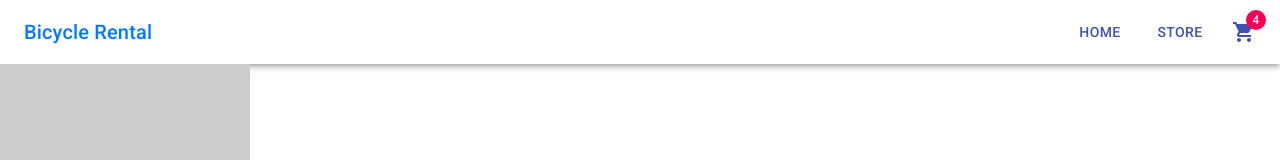
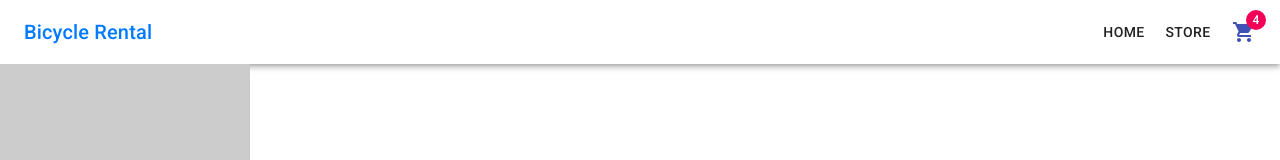
Before and after one commit to wvazquez/bicycle-checkout, a React (Create React App) app in the folder react-project/: page /bicycles/1 in a window 1280 px wide. Shown: the top 160 px of the page. Built offline with nearby package versions, Linux system fonts and the light colour scheme.

Commit message:
Fixes navigation menu.

```diff
--- a/react-project/src/components/Navigation/index.js
+++ b/react-project/src/components/Navigation/index.js
@@ -1,233 +1,124 @@
-// import React from 'react';
-
-// const Navigation = ()=>(
-//     <nav className="navbar navbar-expand-lg px-4">
-//       <a className="navbar-brand" href="#">Bicycle Rental</a>
-//       <button className="navbar-toggler" type="button" data-toggle="collapse" data-target="#myNav">
-//         <span className="toggler-icon"><i className="fas fa-bars"></i></span>
-//       </button>
-//       <div className="collapse navbar-collapse" id="myNav">
-//         <ul className="navbar-nav mx-auto text-capitalize">
-//           <li className="nav-item active">
-//             <a className="nav-link" href="#">home</a>
-//           </li>
-//           <li className="nav-item">
-//             <a className="nav-link " href="#">about</a>
-//           </li>
-//           <li className="nav-item">
-//             <a className="nav-link" href="#">store</a>
-//           </li>
-//         </ul>
-//         <div className="nav-info-items d-none d-lg-flex ">
-//           <div className="nav-info align-items-center d-flex justify-content-between mx-lg-5">
-//             <span className="info-icon mx-lg-3"><i className="fas fa-phone"></i></span>
-//             <p className="mb-0">+ 123 456 789</p>
-//           </div>
-
-//           <div id="cart-info" className="nav-info align-items-center cart-info d-flex justify-content-between mx-lg-5">
-//             <span className="cart-info__icon mr-lg-3"><i className="fas fa-shopping-cart"></i></span>
-//             <p className="mb-0 text-capitalize"><span id="item-count">2 </span> items - $<span className="item-total">10.49</span></p>
-//           </div>
-//         </div>
-//       </div>
-//     </nav>
-// );
-
-// export default Navigation;
-
-import React from 'react';
-import { fade, makeStyles } from '@material-ui/core/styles';
+import React, {Component} from 'react';
 import AppBar from '@material-ui/core/AppBar';
 import Toolbar from '@material-ui/core/Toolbar';
 import IconButton from '@material-ui/core/IconButton';
 import Typography from '@material-ui/core/Typography';
-import InputBase from '@material-ui/core/InputBase';
 import Badge from '@material-ui/core/Badge';
 import MenuItem from '@material-ui/core/MenuItem';
 import Menu from '@material-ui/core/Menu';
 import MenuIcon from '@material-ui/icons/Menu';
-import SearchIcon from '@material-ui/icons/Search';
-import AccountCircle from '@material-ui/icons/AccountCircle';
 import ShoppingCart from '@material-ui/icons/ShoppingCart';
-import NotificationsIcon from '@material-ui/icons/Notifications';
-import MoreIcon from '@material-ui/icons/MoreVert';
 import Button from '@material-ui/core/Button';
 
 
 import {Link} from 'react-router-dom';
 
-const useStyles = makeStyles(theme => ({
-appbar:{
-    backgroundColor: 'white'
-},
-title:{
-    color: "#007bff"
-},
-  grow: {
-    flexGrow: 1,
-  },
-  menuButton: {
-    marginRight: theme.spacing(2),
-  },
-  button: {
-    margin: theme.spacing(1),
-  },
-  input: {
-    display: 'none',
-  },
+import './style.css';
 
-  inputRoot: {
-    color: 'inherit',
-  },
-  inputInput: {
-    padding: theme.spacing(1, 1, 1, 7),
-    transition: theme.transitions.create('width'),
-    width: '100%',
-    [theme.breakpoints.up('md')]: {
-      width: 200,
-    },
-  },
-  sectionDesktop: {
-    display: 'none',
-    [theme.breakpoints.up('md')]: {
-      display: 'flex',
-    },
-  },
-  sectionMobile: {
-    display: 'flex',
-    [theme.breakpoints.up('md')]: {
-      display: 'none',
-    },
-  },
-}));
 
-export default function Navigation() {
-  const classes = useStyles();
-  const [anchorEl, setAnchorEl] = React.useState(null);
-  const [mobileMoreAnchorEl, setMobileMoreAnchorEl] = React.useState(null);
 
-  const isMenuOpen = Boolean(anchorEl);
-  const isMobileMenuOpen = Boolean(mobileMoreAnchorEl);
+class Navigation extends Component{
+    state = {
+        shoppingCartElement: null,
+        mobileMenuElement: null,
 
-  const handleProfileMenuOpen = event => {
-    setAnchorEl(event.currentTarget);
+        isShoppingCartOpen: false,
+        isMobileMenuOpen: false,
     };
 
-  const handleMobileMenuClose = () => {
-    setMobileMoreAnchorEl(null);
-  };
-
-  const handleMenuClose = () => {
-    setAnchorEl(null);
-    handleMobileMenuClose();
-  };
-
-  const handleMobileMenuOpen = event => {
-    setMobileMoreAnchorEl(event.currentTarget);
-  };
-
-  const menuId = 'primary-search-account-menu';
-  const renderMenu = (
+    renderShoppingCart = ()=> (
         <Menu
-      anchorEl={anchorEl}
+          anchorEl={this.state.shoppingCartElement}
           anchorOrigin={{ vertical: 'top', horizontal: 'right' }}
-      id={menuId}
+          id='shopping-cart'
           keepMounted
           transformOrigin={{ vertical: 'top', horizontal: 'right' }}
-      open={isMenuOpen}
-      onClose={handleMenuClose}
+          open={this.state.isShoppingCartOpen}
+          onClose={this.handleMenuClose}
         >
-      <MenuItem onClick={handleMenuClose}>Profile</MenuItem>
-      <MenuItem onClick={handleMenuClose}>My account</MenuItem>
+          <MenuItem onClick={this.handleMenuClose}>Profile</MenuItem>
+          <MenuItem onClick={this.handleMenuClose}>My account</MenuItem>
         </Menu>
       );
 
-  const mobileMenuId = 'primary-search-account-menu-mobile';
-  const renderMobileMenu = (
+    renderMobileMenu = ()=> (
         <Menu
-      anchorEl={mobileMoreAnchorEl}
+          anchorEl={this.state.mobileMenuElement}
           anchorOrigin={{ vertical: 'top', horizontal: 'right' }}
-      id={mobileMenuId}
+          id='mobile-menu'
           keepMounted
           transformOrigin={{ vertical: 'top', horizontal: 'right' }}
-      open={isMobileMenuOpen}
-      onClose={handleMobileMenuClose}
+          open={this.state.isMobileMenuOpen}
+          onClose={this.handleMenuClose}
         >
-      <MenuItem>
-        <IconButton aria-label="show 4 new mails" color="inherit">
-          <Badge badgeContent={4} color="secondary">
-            <ShoppingCart />
-          </Badge>
-        </IconButton>
-        <p>Messages</p>
-      </MenuItem>
-      <MenuItem>
-        <IconButton aria-label="show 11 new notifications" color="inherit">
-          <Badge badgeContent={11} color="secondary">
-            <NotificationsIcon />
-          </Badge>
-        </IconButton>
-        <p>Notifications</p>
-      </MenuItem>
-      <MenuItem onClick={handleProfileMenuOpen}>
-        <IconButton
-          aria-label="account of current user"
-          aria-controls="primary-search-account-menu"
-          aria-haspopup="true"
-          color="inherit"
-        >
-          <AccountCircle />
-        </IconButton>
-        <p>Profile</p>
-      </MenuItem>
+            <Link to='/'><MenuItem>Home</MenuItem></Link>
+            <Link to='/bicycles'><MenuItem>Store</MenuItem></Link>
         </Menu>
       );
 
+        handleMobileMenuOpen = (event) => {
+            this.setState({
+                mobileMenuElement : event.currentTarget,
+                isMobileMenuOpen : !this.state.isMobileMenuOpen
+            });
+        }
+        handleShoppingCartOpen = (event) => {
+            this.setState({shoppingCartElement : event.currentTarget, isShoppingCartOpen: !this.state.isShoppingCartOpen});
+        }
+        handleMenuClose = () => {
+            this.setState({
+                mobileMenuElement : null,
+                shoppingCartElement: null,
+                isShoppingCartOpen: false,
+                isMobileMenuOpen: false,
+            });
+        };
+
+      render(){
         return (
-    <div className={classes.grow}>
-      <AppBar position="static" className={classes.appbar}>
+
+        <div className="grow">
+            <AppBar position="static" className='appbar'>
               <Toolbar>
 
-          <Typography className={classes.title} variant="h6" noWrap>
+                <Typography className="appbar-title" variant="h6" noWrap>
                   Bicycle Rental
                 </Typography>
 
-          <div className={classes.grow} />
-          <div className={classes.sectionDesktop}>
-            <Link to='/'> <Button color="primary" className={classes.button}>
-        Home
-      </Button></Link>
-            <Link to='/store'> <Button color="primary" className={classes.button}>
-        Store
-      </Button></Link>
-
-
+                <div className="grow" />
+                <div className="sectionDesktop">
+                  <Link to='/'> <Button className="button">Home</Button></Link>
+                  <Link to='/store'> <Button className="button">Store</Button></Link>
 
                 </div>
                 <IconButton aria-label="show 4 new items in shopping cart" color="inherit"
                   edge="end"
-            aria-controls={menuId}
+                  aria-controls='shopping-cart'
                   aria-haspopup="true"
-            onClick={handleProfileMenuOpen}>
+                  onClick={this.handleShoppingCartOpen}>
                     <Badge badgeContent={4} color="secondary">
                       <ShoppingCart color='primary'/>
                     </Badge>
                   </IconButton>
-          <div className={classes.sectionMobile}>
+                <div className="sectionMobile">
                   <IconButton
                     aria-label="show more"
-              aria-controls={mobileMenuId}
+                    aria-controls='mobile-menu'
                     aria-haspopup="true"
-              onClick={handleMobileMenuOpen}
+                    onClick={this.handleMobileMenuOpen}
                     color="inherit"
                   >
-              <MenuIcon />
+                    <MenuIcon color='primary'/>
                   </IconButton>
                 </div>
               </Toolbar>
             </AppBar>
-      {renderMobileMenu}
-      {renderMenu}
+            {this.renderMobileMenu()}
+            {this.renderShoppingCart()}
           </div>
         );
+
       }
+}
+
+export default Navigation;
--- /dev/null
+++ b/react-project/src/components/Navigation/style.css
@@ -0,0 +1,51 @@
+.appbar{
+    background-color: white !important;
+}
+
+.appbar-title{
+    color: #007bff
+}
+
+.grow{
+    flex-grow: 1;
+  }
+  .menuButton {
+    margin-right: 8px;
+  }
+  .button{
+    margin: 4px;
+  }
+  .input {
+    display: none;
+  }
+
+  .inputRoot{
+    color: inherit;
+  }
+  .inputInput {
+    padding: 4px 4px 4px 32px;
+    transition: width;
+    width: 100%;
+  }
+
+
+  .sectionDesktop {
+    display: none;
+  }
+  .sectionMobile{
+    display: 'flex';
+  }
+
+
+  @media(min-width: 600px){
+    .inputInput {
+        width: 200px;
+    }
+    .sectionDesktop{
+        display: flex;
+    }
+    .sectionMobile{
+        display: none;
+    }
+
+  }
```
Lines whose indentation alone changed are shown as unchanged.
